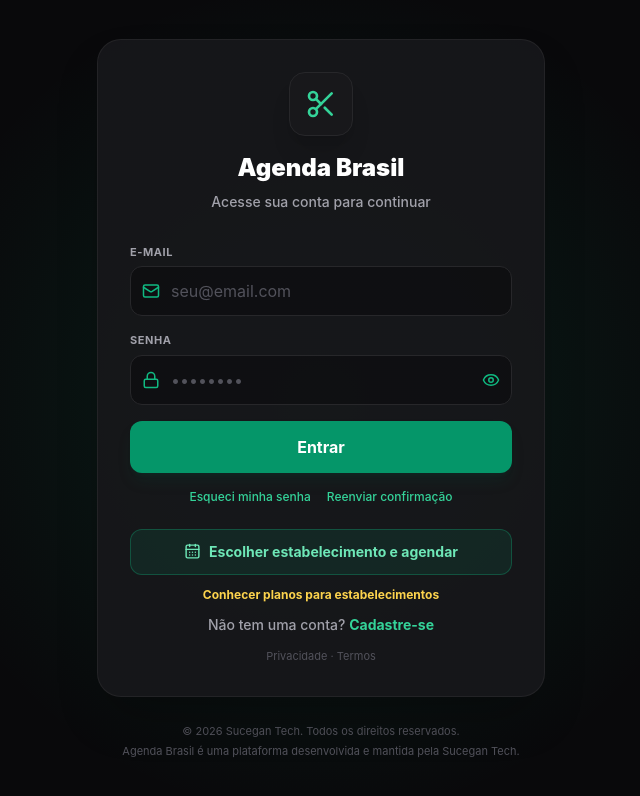
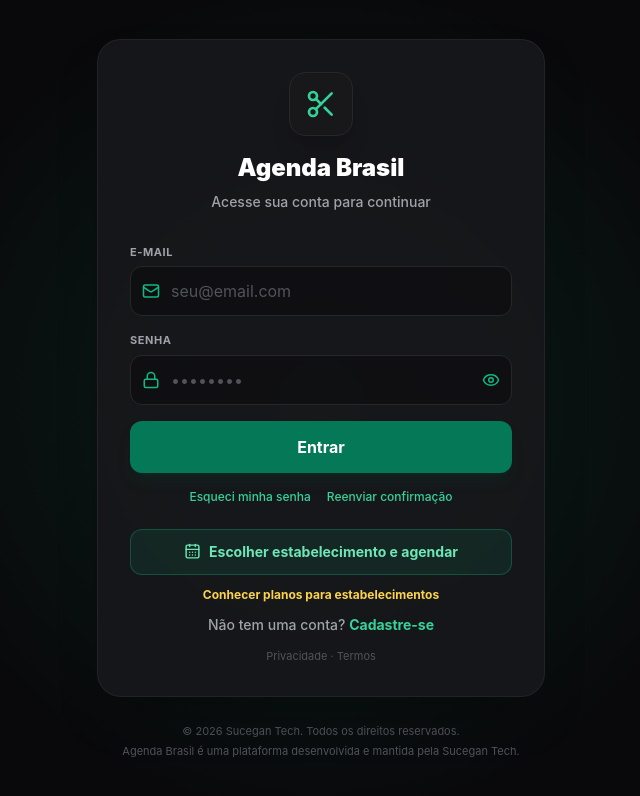
Before and after one commit to Sucegan/Agenda-Brasil, a Next.js app: page / in a window 1280 px wide. Shown: the top 796 px of the page, without its empty margins (319-959 px from the left). Built offline with nearby package versions, Linux system fonts and the light colour scheme; no server answers.

Commit message:
fix: improve signup button contrast

```diff
--- a/app/page.tsx
+++ b/app/page.tsx
@@ -333,7 +333,7 @@ function LoginForm() {
           </div>
         </div>
 
-        <button type="submit" disabled={loading} className="w-full bg-emerald-600 hover:bg-emerald-500 text-white font-bold py-3.5 rounded-xl transition-colors mt-6 disabled:opacity-50 disabled:cursor-not-allowed flex items-center justify-center shadow-lg shadow-emerald-900/20">
+        <button type="submit" disabled={loading} className="w-full bg-emerald-700 hover:bg-emerald-600 text-white font-bold py-3.5 rounded-xl transition-colors mt-6 disabled:opacity-50 disabled:cursor-not-allowed flex items-center justify-center shadow-lg shadow-emerald-900/20">
           {loading ? 'Aguarde...' : isLogin ? 'Entrar' : signupAccountType === 'proprietario' ? 'Criar conta do estabelecimento' : 'Cadastrar'}
         </button>
 
```
